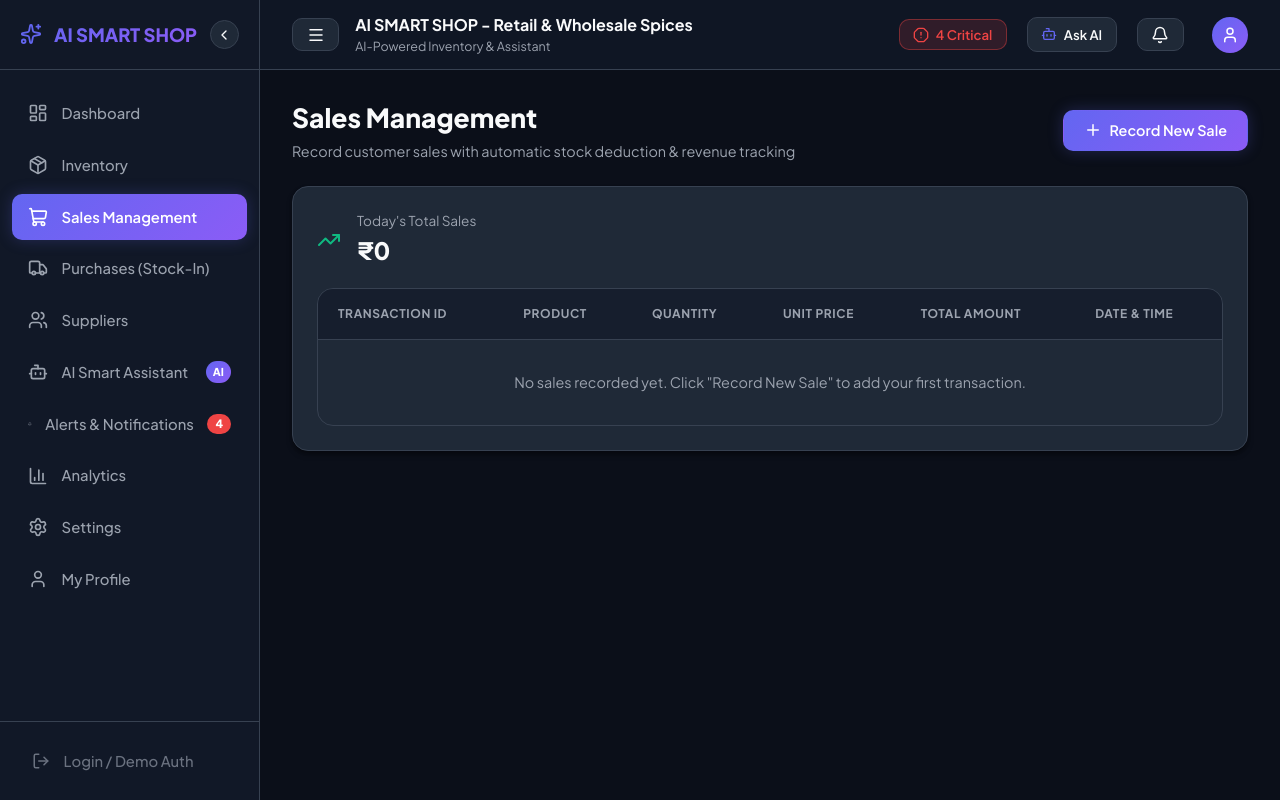
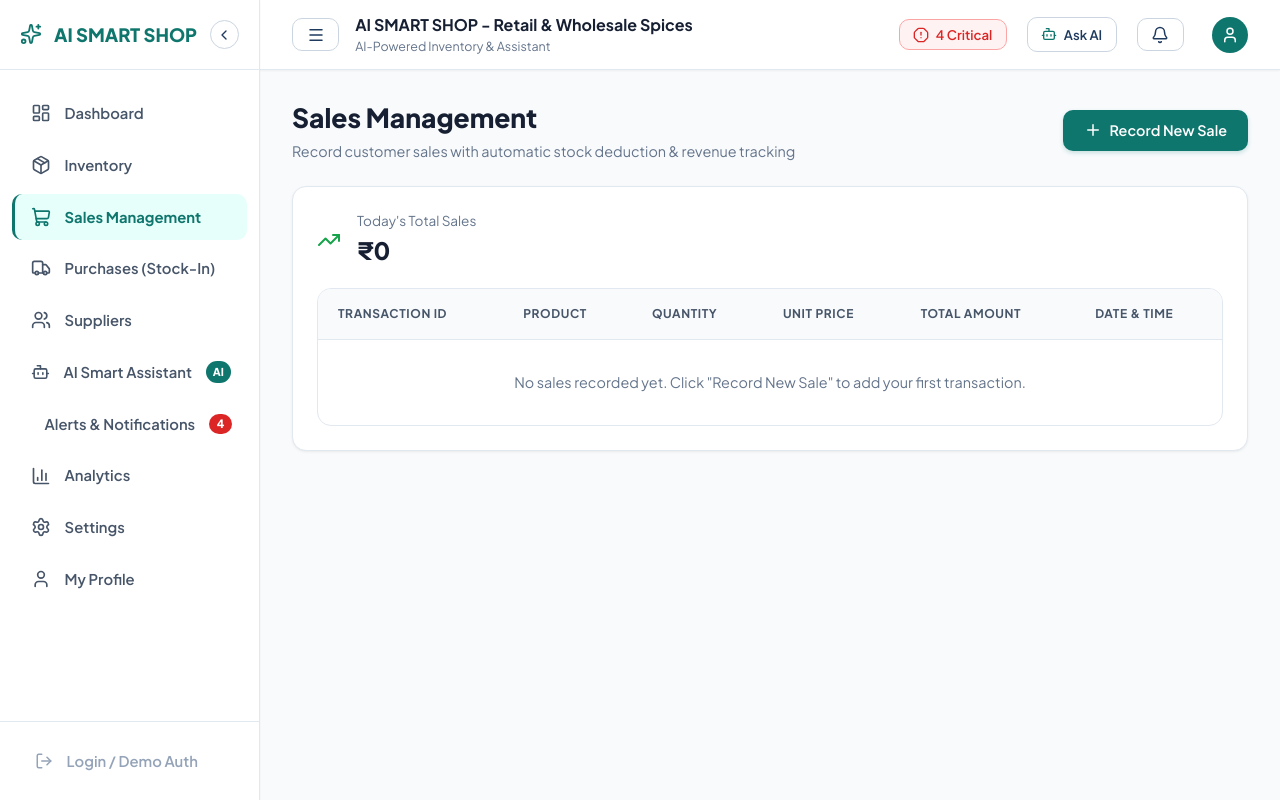
Before and after one commit to Mahasri9344/AI-Smart-Shop, a React (Vite) app: page /sales in a window 1280 px wide. Built offline with nearby package versions, Linux system fonts and the light colour scheme.

Commit message:
style: convert entire AI SMART SHOP UI to a professional Light Mode SaaS theme

```diff
--- a/src/components/common/Header.tsx
+++ b/src/components/common/Header.tsx
@@ -87,7 +87,7 @@ export const Header: React.FC<HeaderProps> = ({ onToggleSidebar }) => {
             width: '36px',
             height: '36px',
             borderRadius: '50%',
-            background: 'var(--accent-gradient)',
+            backgroundColor: 'var(--accent-primary)',
             display: 'flex',
             alignItems: 'center',
             justifyContent: 'center',
--- a/src/components/common/Sidebar.tsx
+++ b/src/components/common/Sidebar.tsx
@@ -90,7 +90,7 @@ export const Sidebar: React.FC<SidebarProps> = ({ collapsed, onToggleCollapse, m
                 marginLeft: 'auto',
                 fontSize: '0.68rem',
                 fontWeight: 800,
-                background: 'var(--accent-gradient)',
+                backgroundColor: 'var(--accent-primary)',
                 padding: '0.15rem 0.45rem',
                 borderRadius: 'var(--radius-full)',
                 color: '#fff'
--- a/src/index.css
+++ b/src/index.css
@@ -3,46 +3,50 @@
 :root {
   --font-family: 'Plus Jakarta Sans', 'Inter', system-ui, -apple-system, sans-serif;
 
-  /* Primary SaaS Color Palette */
-  --bg-main: #0b0f19;
-  --bg-sidebar: #111827;
-  --bg-card: #1f2937;
-  --bg-card-hover: #263346;
-  --bg-header: rgba(17, 24, 39, 0.85);
+  /* Professional Light SaaS Color Palette */
+  --bg-main: #F8FAFC;
+  --bg-sidebar: #FFFFFF;
+  --bg-card: #FFFFFF;
+  --bg-card-hover: #F8FAFC;
+  --bg-header: rgba(255, 255, 255, 0.95);
 
-  --border-color: #374151;
-  --border-light: #4b5563;
+  --border-color: #E2E8F0;
+  --border-light: #CBD5E1;
 
-  --text-primary: #f9fafb;
-  --text-secondary: #9ca3af;
-  --text-muted: #6b7280;
+  --text-primary: #172033;
+  --text-secondary: #64748B;
+  --text-muted: #94A3B8;
 
-  --accent-primary: #6366f1;
-  --accent-primary-hover: #4f46e5;
-  --accent-gradient: linear-gradient(135deg, #6366f1 0%, #8b5cf6 100%);
+  /* Primary Brand Teal & Navy Accents */
+  --accent-primary: #0F766E;
+  --accent-primary-hover: #0D655E;
+  --accent-secondary: #1E3A5F;
+  --accent-bright: #14B8A6;
+  --accent-gradient: linear-gradient(135deg, #0F766E 0%, #14B8A6 100%);
 
   /* Status Colors */
-  --status-normal: #10b981;
-  --status-normal-bg: rgba(16, 185, 129, 0.12);
-  --status-normal-border: rgba(16, 185, 129, 0.3);
+  --status-normal: #16A34A;
+  --status-normal-bg: rgba(22, 163, 74, 0.08);
+  --status-normal-border: rgba(22, 163, 74, 0.25);
 
-  --status-low: #f59e0b;
-  --status-low-bg: rgba(245, 158, 11, 0.12);
-  --status-low-border: rgba(245, 158, 11, 0.3);
+  --status-low: #F59E0B;
+  --status-low-bg: rgba(245, 158, 11, 0.08);
+  --status-low-border: rgba(245, 158, 11, 0.25);
 
-  --status-critical: #ef4444;
-  --status-critical-bg: rgba(239, 68, 68, 0.15);
-  --status-critical-border: rgba(239, 68, 68, 0.4);
+  --status-critical: #DC2626;
+  --status-critical-bg: rgba(220, 38, 38, 0.06);
+  --status-critical-border: rgba(220, 38, 38, 0.25);
 
-  --shadow-sm: 0 1px 2px 0 rgba(0, 0, 0, 0.3);
-  --shadow-md: 0 4px 6px -1px rgba(0, 0, 0, 0.4), 0 2px 4px -1px rgba(0, 0, 0, 0.2);
-  --shadow-lg: 0 10px 15px -3px rgba(0, 0, 0, 0.5), 0 4px 6px -2px rgba(0, 0, 0, 0.3);
-  --shadow-glow-red: 0 0 15px rgba(239, 68, 68, 0.25);
-  --shadow-glow-indigo: 0 0 15px rgba(99, 102, 241, 0.25);
+  /* Clean Light Shadows */
+  --shadow-sm: 0 1px 2px 0 rgba(0, 0, 0, 0.05);
+  --shadow-md: 0 1px 3px 0 rgba(0, 0, 0, 0.06), 0 1px 2px -1px rgba(0, 0, 0, 0.04);
+  --shadow-lg: 0 10px 15px -3px rgba(15, 23, 42, 0.08), 0 4px 6px -2px rgba(15, 23, 42, 0.04);
+  --shadow-glow-red: 0 2px 8px rgba(220, 38, 38, 0.2);
+  --shadow-glow-indigo: 0 2px 8px rgba(15, 118, 110, 0.2);
 
   --radius-sm: 6px;
   --radius-md: 10px;
-  --radius-lg: 16px;
+  --radius-lg: 14px;
   --radius-full: 9999px;
 
   --transition-fast: 0.15s ease;
@@ -110,6 +114,7 @@ button, input, select, textarea {
   position: sticky;
   top: 0;
   z-index: 40;
+  box-shadow: var(--shadow-sm);
 }
 
 .header-left {
@@ -137,6 +142,7 @@ button, input, select, textarea {
   top: 0;
   bottom: 0;
   left: 0;
+  box-shadow: var(--shadow-sm);
 }
 
 .sidebar.collapsed {
@@ -158,9 +164,7 @@ button, input, select, textarea {
   gap: 0.75rem;
   font-weight: 800;
   font-size: 1.15rem;
-  background: var(--accent-gradient);
-  -webkit-background-clip: text;
-  -webkit-text-fill-color: transparent;
+  color: var(--accent-primary);
 }
 
 .sidebar-nav {
@@ -178,23 +182,28 @@ button, input, select, textarea {
   gap: 0.85rem;
   padding: 0.75rem 1rem;
   border-radius: var(--radius-md);
-  color: var(--text-secondary);
-  font-weight: 500;
+  color: #475569;
+  font-weight: 600;
   font-size: 0.925rem;
   transition: all var(--transition-fast);
   white-space: nowrap;
+  border-left: 3px solid transparent;
 }
 
 .nav-item:hover {
-  background-color: rgba(255, 255, 255, 0.05);
-  color: var(--text-primary);
+  background-color: #F1F5F9;
+  color: #0F766E;
 }
 
 .nav-item.active {
-  background: var(--accent-gradient);
-  color: #ffffff;
-  font-weight: 600;
-  box-shadow: var(--shadow-glow-indigo);
+  background-color: #E6FFFA;
+  color: #0F766E;
+  font-weight: 700;
+  border-left-color: #0F766E;
+}
+
+.nav-item.active svg {
+  color: #0F766E;
 }
 
 /* Status Badges */
@@ -231,9 +240,9 @@ button, input, select, textarea {
 }
 
 @keyframes pulseRed {
-  0% { box-shadow: 0 0 0 0 rgba(239, 68, 68, 0.4); }
-  70% { box-shadow: 0 0 0 6px rgba(239, 68, 68, 0); }
-  100% { box-shadow: 0 0 0 0 rgba(239, 68, 68, 0); }
+  0% { box-shadow: 0 0 0 0 rgba(220, 38, 38, 0.3); }
+  70% { box-shadow: 0 0 0 6px rgba(220, 38, 38, 0); }
+  100% { box-shadow: 0 0 0 0 rgba(220, 38, 38, 0); }
 }
 
 /* Cards & Widgets */
@@ -243,11 +252,12 @@ button, input, select, textarea {
   border-radius: var(--radius-lg);
   padding: 1.5rem;
   box-shadow: var(--shadow-md);
-  transition: transform var(--transition-fast), border-color var(--transition-fast);
+  transition: transform var(--transition-fast), border-color var(--transition-fast), box-shadow var(--transition-fast);
 }
 
 .card:hover {
   border-color: var(--border-light);
+  box-shadow: var(--shadow-lg);
 }
 
 .stat-card {
@@ -260,6 +270,7 @@ button, input, select, textarea {
   justify-content: space-between;
   position: relative;
   overflow: hidden;
+  box-shadow: var(--shadow-md);
 }
 
 .stat-card::after {
@@ -306,14 +317,14 @@ button, input, select, textarea {
   display: flex;
   align-items: center;
   justify-content: center;
-  background-color: rgba(255, 255, 255, 0.05);
+  background-color: #F1F5F9;
 }
 
-/* Critical Alert Banner */
+/* Critical Alert Banner (Light Mode Adapted) */
 .critical-banner {
-  background: linear-gradient(135deg, rgba(239, 68, 68, 0.2) 0%, rgba(185, 28, 28, 0.2) 100%);
-  border: 1px solid var(--status-critical-border);
-  box-shadow: var(--shadow-glow-red);
+  background-color: #FEF2F2;
+  border: 1px solid #FCA5A5;
+  box-shadow: 0 2px 8px rgba(220, 38, 38, 0.1);
   border-radius: var(--radius-lg);
   padding: 1.25rem 1.5rem;
   display: flex;
@@ -332,7 +343,7 @@ button, input, select, textarea {
   width: 42px;
   height: 42px;
   border-radius: var(--radius-full);
-  background-color: rgba(239, 68, 68, 0.2);
+  background-color: rgba(220, 38, 38, 0.12);
   color: var(--status-critical);
   display: flex;
   align-items: center;
@@ -356,30 +367,32 @@ button, input, select, textarea {
 }
 
 .btn-primary {
-  background: var(--accent-gradient);
+  background-color: var(--accent-primary);
   color: #ffffff;
-  box-shadow: var(--shadow-glow-indigo);
+  box-shadow: 0 2px 4px rgba(15, 118, 110, 0.2);
 }
 
 .btn-primary:hover {
-  opacity: 0.92;
+  background-color: var(--accent-primary-hover);
   transform: translateY(-1px);
+  box-shadow: 0 4px 8px rgba(15, 118, 110, 0.25);
 }
 
 .btn-secondary {
-  background-color: var(--bg-card);
-  border-color: var(--border-color);
+  background-color: #FFFFFF;
+  border: 1px solid var(--border-light);
+  color: var(--accent-secondary);
+}
+
+.btn-secondary:hover {
+  background-color: #F8FAFC;
+  border-color: #94A3B8;
   color: var(--text-primary);
 }
 
-.btn-secondary:hover {
-  background-color: var(--bg-card-hover);
-  border-color: var(--border-light);
-}
-
 .btn-danger {
-  background-color: rgba(239, 68, 68, 0.15);
-  border-color: var(--status-critical-border);
+  background-color: #FEF2F2;
+  border: 1px solid #FCA5A5;
   color: var(--status-critical);
 }
 
@@ -409,8 +422,8 @@ button, input, select, textarea {
 }
 
 .custom-table th {
-  background-color: rgba(17, 24, 39, 0.6);
-  color: var(--text-secondary);
+  background-color: #F8FAFC;
+  color: #475569;
   font-size: 0.75rem;
   font-weight: 700;
   text-transform: uppercase;
@@ -421,7 +434,7 @@ button, input, select, textarea {
 
 .custom-table td {
   padding: 1rem 1.25rem;
-  border-bottom: 1px solid rgba(55, 65, 81, 0.5);
+  border-bottom: 1px solid #F1F5F9;
   color: var(--text-primary);
   font-size: 0.9rem;
 }
@@ -431,7 +444,7 @@ button, input, select, textarea {
 }
 
 .custom-table tr:hover td {
-  background-color: rgba(255, 255, 255, 0.02);
+  background-color: #F8FAFC;
 }
 
 /* Modals */
@@ -441,7 +454,7 @@ button, input, select, textarea {
   left: 0;
   right: 0;
   bottom: 0;
-  background-color: rgba(0, 0, 0, 0.75);
+  background-color: rgba(15, 23, 42, 0.45);
   backdrop-filter: blur(4px);
   display: flex;
   align-items: center;
@@ -484,7 +497,7 @@ button, input, select, textarea {
   display: flex;
   justify-content: flex-end;
   gap: 0.75rem;
-  background-color: rgba(17, 24, 39, 0.4);
+  background-color: #F8FAFC;
 }
 
 /* Forms & Inputs */
@@ -503,16 +516,17 @@ button, input, select, textarea {
 .form-input, .form-select, .form-textarea {
   width: 100%;
   padding: 0.65rem 0.9rem;
-  background-color: var(--bg-sidebar);
-  border: 1px solid var(--border-color);
+  background-color: #FFFFFF;
+  border: 1px solid var(--border-light);
   border-radius: var(--radius-md);
   color: var(--text-primary);
   outline: none;
-  transition: border-color var(--transition-fast);
+  transition: border-color var(--transition-fast), box-shadow var(--transition-fast);
 }
 
 .form-input:focus, .form-select:focus, .form-textarea:focus {
   border-color: var(--accent-primary);
+  box-shadow: 0 0 0 3px rgba(15, 118, 110, 0.15);
 }
 
 /* Responsive Grid Utilities */
--- a/src/pages/Analytics.tsx
+++ b/src/pages/Analytics.tsx
@@ -150,7 +150,7 @@ export const Analytics: React.FC = () => {
           </div>
         </div>
 
-        <div className="card" style={{ borderLeft: '4px solid var(--status-normal)', background: 'linear-gradient(180deg, var(--bg-card) 0%, rgba(16, 185, 129, 0.08) 100%)' }}>
+        <div className="card" style={{ borderLeft: '4px solid var(--status-normal)', background: 'linear-gradient(180deg, #FFFFFF 0%, #F0FDF4 100%)' }}>
           <div style={{ display: 'flex', alignItems: 'center', justifyContent: 'space-between' }}>
             <span style={{ fontSize: '0.8rem', fontWeight: 700, color: 'var(--text-secondary)', textTransform: 'uppercase', letterSpacing: '0.05em' }}>
               Estimated Profit Margin
--- a/src/pages/Dashboard.tsx
+++ b/src/pages/Dashboard.tsx
@@ -300,13 +300,13 @@ export const Dashboard: React.FC = () => {
         <div style={{ display: 'flex', flexDirection: 'column', gap: '1.5rem' }}>
 
           {/* AI Assistant Quick Interface */}
-          <div className="card" style={{ background: 'linear-gradient(180deg, var(--bg-card) 0%, rgba(99, 102, 241, 0.08) 100%)' }}>
+          <div className="card" style={{ background: 'linear-gradient(180deg, #FFFFFF 0%, #F0FDFA 100%)', borderColor: '#CCFBF1' }}>
             <div style={{ display: 'flex', alignItems: 'center', gap: '0.75rem', marginBottom: '1rem' }}>
               <div style={{
                 width: '38px',
                 height: '38px',
                 borderRadius: '50%',
-                background: 'var(--accent-gradient)',
+                backgroundColor: 'var(--accent-primary)',
                 display: 'flex',
                 alignItems: 'center',
                 justifyContent: 'center',
@@ -315,7 +315,7 @@ export const Dashboard: React.FC = () => {
                 <Bot size={22} />
               </div>
               <div>
-                <h4 style={{ margin: 0, fontSize: '1rem', fontWeight: 700 }}>AI SMART ASSISTANT</h4>
+                <h4 style={{ margin: 0, fontSize: '1rem', fontWeight: 700, color: 'var(--accent-secondary)' }}>AI SMART ASSISTANT</h4>
                 <p style={{ margin: 0, fontSize: '0.78rem', color: 'var(--text-secondary)' }}>
                   Natural language & voice stock query
                 </p>
@@ -323,10 +323,10 @@ export const Dashboard: React.FC = () => {
             </div>
 
             <div style={{
-              backgroundColor: 'var(--bg-sidebar)',
+              backgroundColor: '#F0FDFA',
               borderRadius: 'var(--radius-md)',
               padding: '1rem',
-              border: '1px solid var(--border-color)',
+              border: '1px solid #CCFBF1',
               marginBottom: '1rem',
               fontSize: '0.88rem'
             }}>
@@ -352,7 +352,7 @@ export const Dashboard: React.FC = () => {
               <h4 style={{ margin: 0, fontSize: '1rem', fontWeight: 700 }}>
                 Live Proactive Alerts
               </h4>
-              <Link to="/alerts" style={{ fontSize: '0.8rem', color: 'var(--accent-primary)' }}>
+              <Link to="/alerts" style={{ fontSize: '0.8rem', color: 'var(--accent-primary)', fontWeight: 600 }}>
                 View All ({notifications.length})
               </Link>
             </div>
@@ -364,8 +364,8 @@ export const Dashboard: React.FC = () => {
                   style={{
                     padding: '0.85rem',
                     borderRadius: 'var(--radius-md)',
-                    backgroundColor: notif.type === 'CRITICAL_STOCK' ? 'rgba(239, 68, 68, 0.1)' : 'var(--bg-sidebar)',
-                    border: `1px solid ${notif.type === 'CRITICAL_STOCK' ? 'var(--status-critical-border)' : 'var(--border-color)'}`
+                    backgroundColor: notif.type === 'CRITICAL_STOCK' ? '#FEF2F2' : '#F8FAFC',
+                    border: `1px solid ${notif.type === 'CRITICAL_STOCK' ? '#FCA5A5' : 'var(--border-color)'}`
                   }}
                 >
                   <div style={{ fontWeight: 700, fontSize: '0.85rem', color: notif.type === 'CRITICAL_STOCK' ? 'var(--status-critical)' : 'var(--text-primary)' }}>
```
Also changed, not shown: src/pages/AIAssistant.tsx (+4 -4 lines), src/pages/Alerts.tsx (+4 -4 lines).
